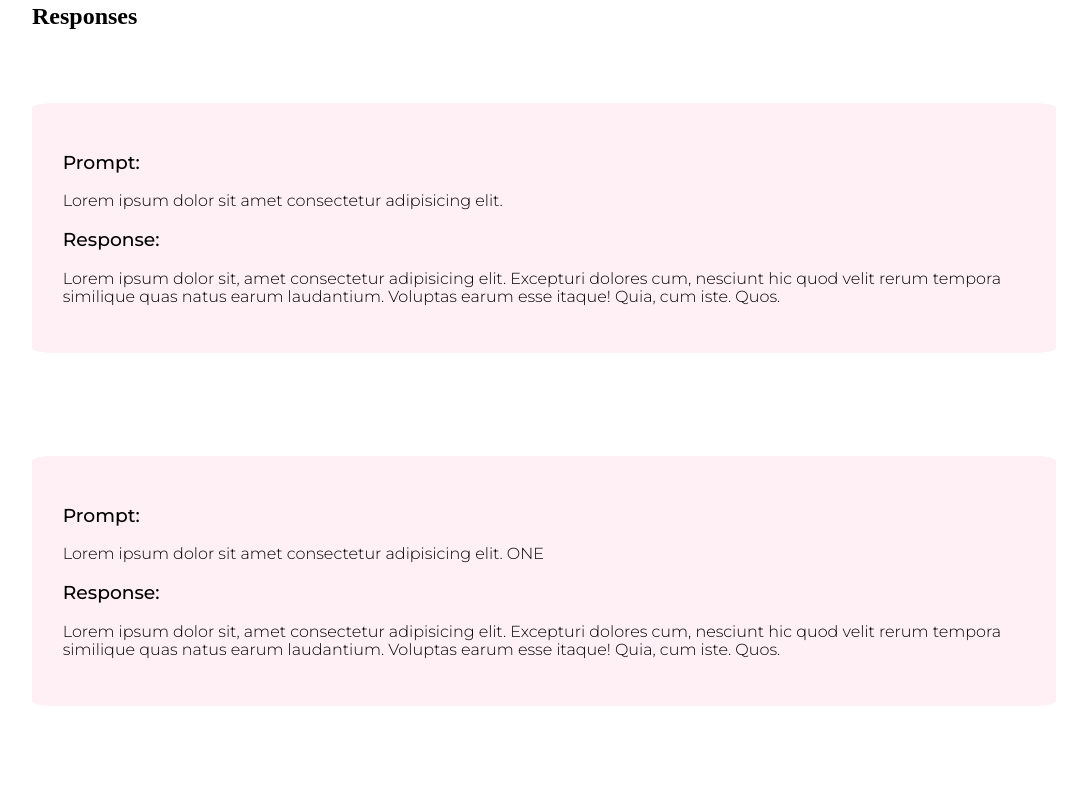
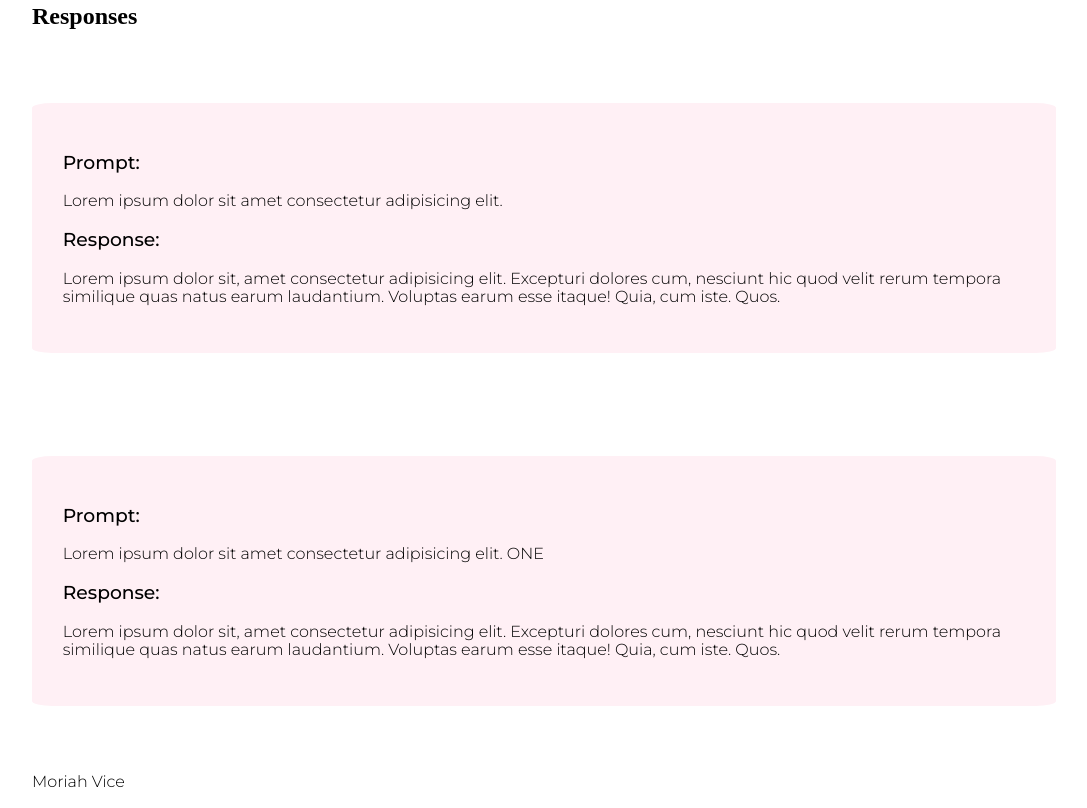
Before and after one commit to Vice23/textPrompts, a plain HTML site: page index.html in a window 1280 px wide. Shown: the part 516-1324 px from the top of the page, without its empty margins (96-1183 px from the left). Before the commit the page ends 1273 px from the top, so only its background shows below. Drawn offline with Linux system fonts and the light colour scheme; a web font is replaced by a local one.

Commit message:
minor JavaScript updates between the homepage

```diff
--- a/index.html
+++ b/index.html
@@ -51,6 +51,9 @@
 
             </section>
         </main>
+        <footer>
+            <p>Moriah Vice</p>
+        </footer>
     </div>
 
     <script src="./script.js"></script>
--- a/script.js
+++ b/script.js
@@ -5,7 +5,7 @@
     //send the prompts to the API (**LATER)
 
 //display the text prompts below in an ordered list
-    //these should be sorted from newest to oldest (currently achieved through a flex: column-reverse (may need to check back on this one)
+    //these should be sorted from newest to oldest (currently achieved through a flex: column-reverse - may need to check back on this one)
 
 //each result should include the prompt
     //as well as the response from the API (**LATER)
```
